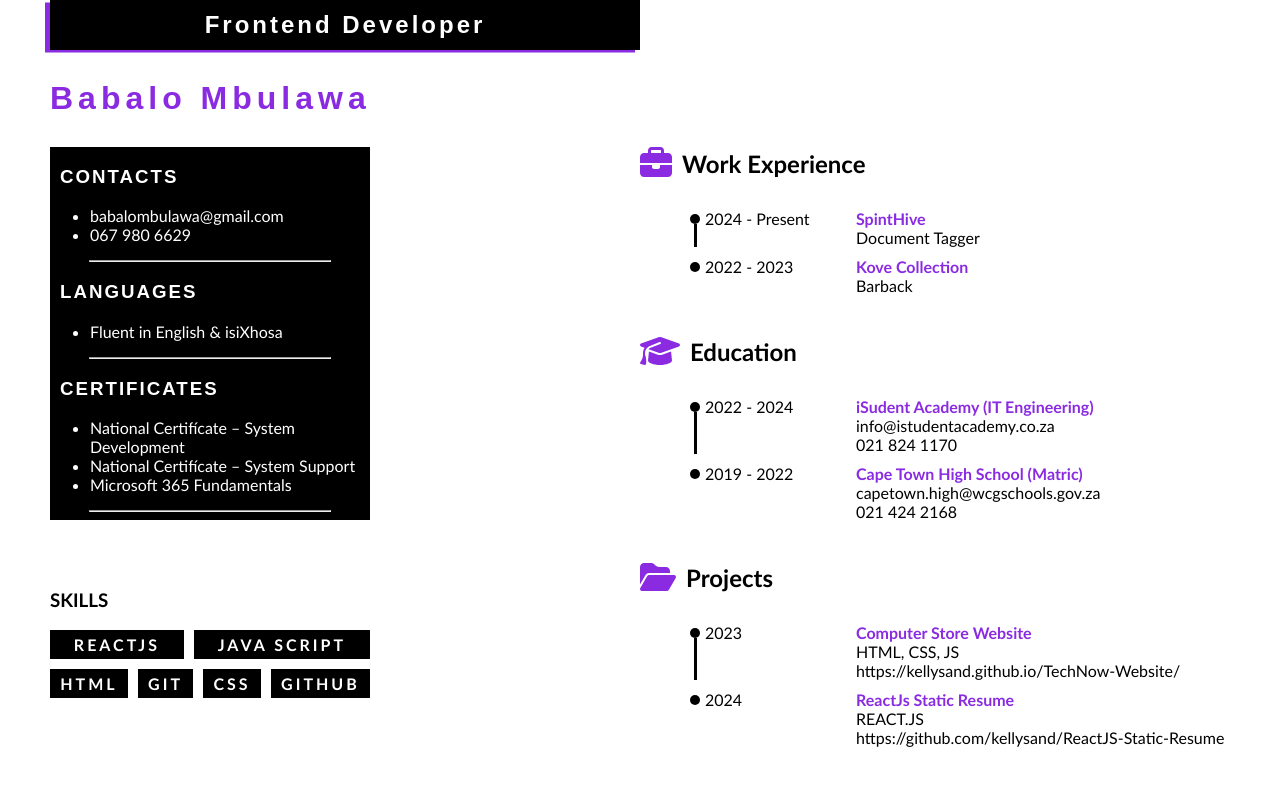
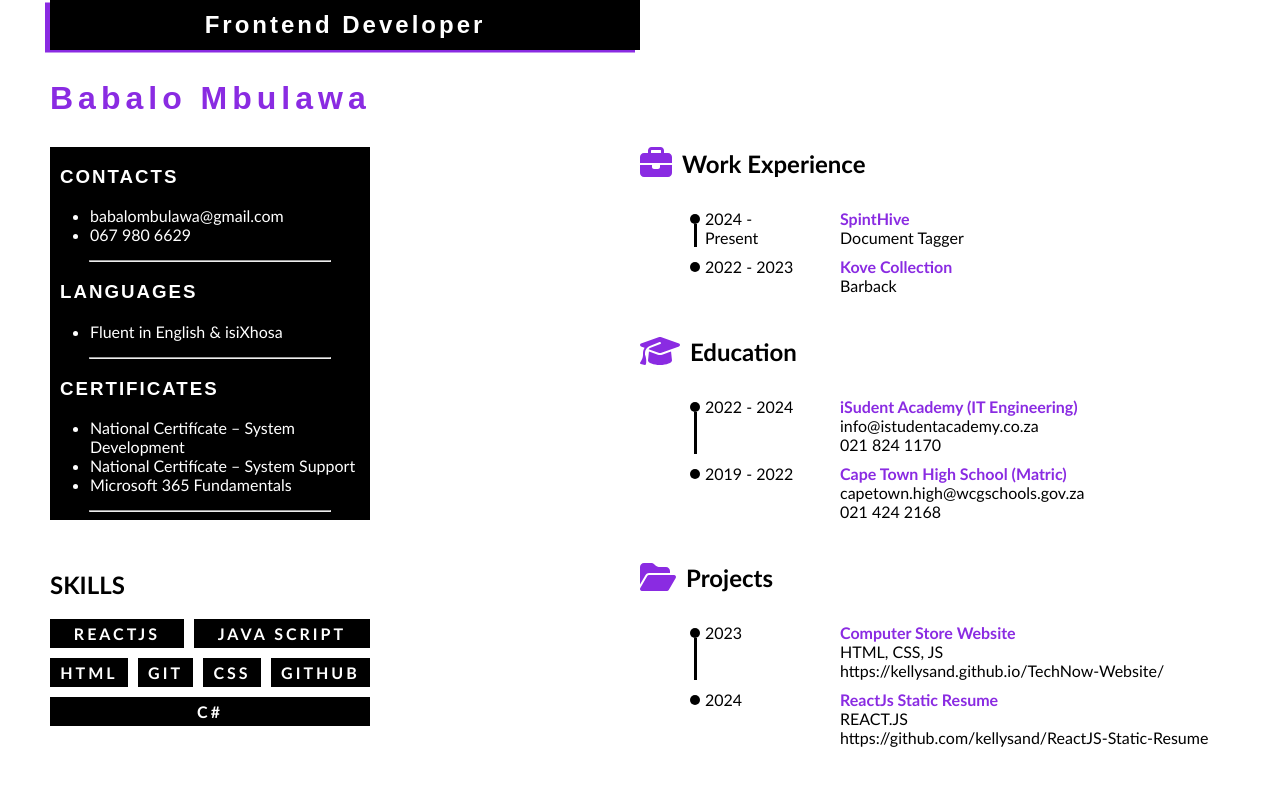
Before and after one commit to kellysand/ReactJS-Static-Resume, a React (Vite) app: page / in a window 1280 px wide. Shown: the top 786 px of the page. Built offline with nearby package versions, Linux system fonts and the light colour scheme.

Commit message:
changes to body

```diff
--- a/src/App.jsx
+++ b/src/App.jsx
@@ -1,9 +1,10 @@
-
+import Header from "./components/Header";
 
 import BodyCom from "./components/body";
 function App() {
   return (
     <div className="App">
+    <Header></Header>
     <BodyCom></BodyCom>
     </div>
   );
--- a/src/components/body.css
+++ b/src/components/body.css
@@ -2,7 +2,7 @@
     font-family:'Gill Sans', 'Gill Sans MT', Calibri, 'Trebuchet MS', sans-serif;;
    /* border: dotted black;  */
    display: flex;
-   height: 100dvw;
+   height:fit-content;
    overflow: hidden;
    box-sizing: border-box;
 
@@ -16,19 +16,19 @@
 }
 
 .subDiv2{
-   flex: 1;
+flex: 1;
 
 }
 /* container and cards of subDiv1*/
 .subDiv1_CardContainer{
 
-    width:50%;
+    width:50% ;
     display: flex;
     flex-direction: column;
     gap:50px;
     position: relative;
     padding-left: 50px;
-
+ height: fit-content;
 
 
     /* border: dotted green; */
--- a/src/components/body.jsx
+++ b/src/components/body.jsx
@@ -1,6 +1,6 @@
 import React from 'react'
 import './body.css'
-import "./header.css"
+
 import image from '../testimg.png'
 import { FontAwesomeIcon } from '@fortawesome/react-fontawesome'
 import {faGraduationCap,faFolderOpen,faBriefcase} from '@fortawesome/free-solid-svg-icons'
@@ -34,13 +34,13 @@ function BodyCom() {
 
     const items =['item1','item2','item3','item4']
     return(
-    // <div  className=" subDiv2Card-1">
+    <div  className=" subDiv2Card-1">
 
        <div style={{display:'flex',paddingLeft:'50px', paddingBottom:'10px'  }} >
             {prop.Timeline}
-             <div style={{flex:0.25,}}><p style={{margin:0,paddingLeft:'5px' }}>{prop.dateTo}</p> </div>
+             <div style={{width:"100px"}}><p style={{margin:0,paddingLeft:'5px' }}>{prop.dateTo}</p> </div>
 
-             <div style={{ flex:1, }}><h4 style={{margin:0, paddingLeft:"40px", height:'fit-content', color:"blueviolet"}}>{prop.inst_Name}</h4>
+             <div style={{width:"fit-content"}}><h4 style={{margin:0, paddingLeft:"40px", height:'fit-content', color:"blueviolet"}}>{prop.inst_Name}</h4>
              <ul style={{margin:0, listStyleType: 'none'}}>
              {items.map((item , index)=>{
               return(
@@ -51,7 +51,7 @@ function BodyCom() {
            </div>
 
      </div>
-   /* </div> */
+   </div>
 
   )};
 
@@ -77,21 +77,8 @@ function BodyCom() {
   }
 
   return (
-    <>
-     <div className='headerDiv'>
 
-      <div style={{margin: 0,}} className='jobTitile'>
-        <h2 style={{margin:0,color:'white', backgroundColor:'black', width:'100%',
-          height:'100%',display:'flex', justifyContent:'center', alignItems:'center', fontFamily:"sans-serif", boxShadow:' -5px 2.5px blueviolet'}} >
-          Frontend Developer
-        </h2>
 
-      </div>
-      <div  className='fullName' >
-        <h1 style={{  margin: 0,fontFamily:'sans-serif', color:'blueviolet'}}>Babalo Mbulawa</h1>
-      </div>
-
-     </div>
 
     <div className='mainDivContainer'>
         <div className='subDiv1'>
@@ -106,7 +93,7 @@ function BodyCom() {
 
             <div className='subDiv1_Container_Card2'>
              <div className='card2ContantContainer'>
-              <h3>SKILLS</h3>
+              <h2 style={{marginTop:0}}>SKILLS</h2>
               <div className='skillsContainer'>
 
                 <div className='subDiv1_Card2_Skills'> <h4>REACTJS    </h4>   </div>
@@ -115,6 +102,7 @@ function BodyCom() {
                 <div className='subDiv1_Card2_Skills'> <h4>GIT        </h4>       </div>
                 <div className='subDiv1_Card2_Skills'> <h4>CSS        </h4>       </div>
                 <div className='subDiv1_Card2_Skills'> <h4>GITHUB     </h4>    </div>
+                <div className='subDiv1_Card2_Skills'> <h4>C#   </h4>    </div>
 
               </div>
 
@@ -124,7 +112,7 @@ function BodyCom() {
         </div>
          <div    className='subDiv2'>
 
-          <div style={{paddingTop:'',display:'flex',flexDirection:'column', }}>
+          <div style={{paddingTop:'',display:'flex',flexDirection:'column',width:'fit-content',height:'fit-content',}}>
             <CardTitle
                     icon={faBriefcase}
                     title="Work Experience"
@@ -199,7 +187,7 @@ function BodyCom() {
           </div>
         </div>
     </div>
-    </>
+
   )
 }
 
--- a/src/components/header.css
+++ b/src/components/header.css
@@ -36,7 +36,7 @@
 
      font-size: 15x;
 
-    width: fit-content;
+    width:325px;;
     letter-spacing: 5px;
 
 
```
